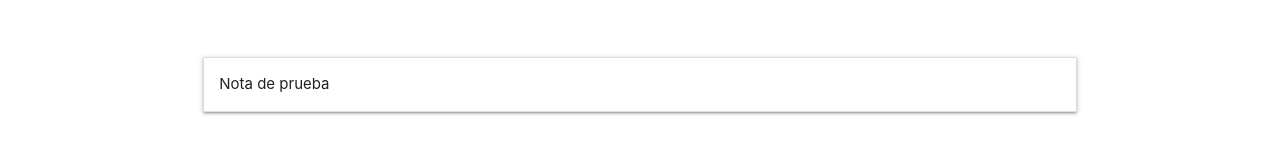
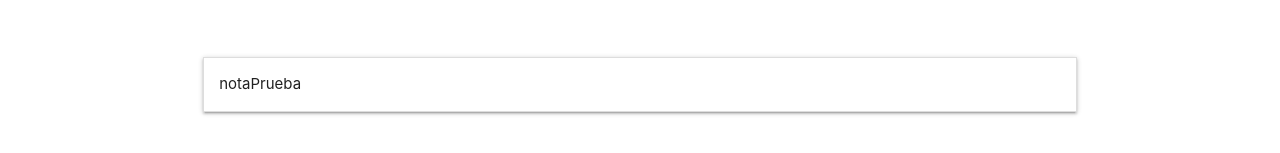
Before and after one commit to HugoElcabezas/Actividad13_T-25990-, an Angular app: page / in a window 1280 px wide. Shown: the part 613-766 px from the top of the page. Built offline with nearby package versions, Linux system fonts and the light colour scheme.

Commit message:
Nota ngFor

```diff
--- a/src/app/app.component.html
+++ b/src/app/app.component.html
@@ -58,9 +58,9 @@
   <div class = "row">
     <div class = "col s12">
       <ul class="collapsible">
-        <li>
-          <div class="collapsible-header">Nota de prueba</div>
-          <div class="collapsible-body"><span>Funciona muy bien...</span></div>
+        <li *ngFor="let note of notes">
+          <div class="collapsible-header">{{note[0]}}</div>
+          <div class="collapsible-body">{{note[1]}}<span></span></div>
         </li>
       </ul>
     </div>
--- a/src/app/app.component.ts
+++ b/src/app/app.component.ts
@@ -9,7 +9,16 @@ declare let $: any;
 })
 export class AppComponent implements OnInit {
 
+  notes = [
+    ['notaPrueba', 'bien']
+  ];
+
   ngOnInit() {
     $('.collapsible').collapsible();
   }
+
+  addNote() {
+
+  }
+
 }
```
